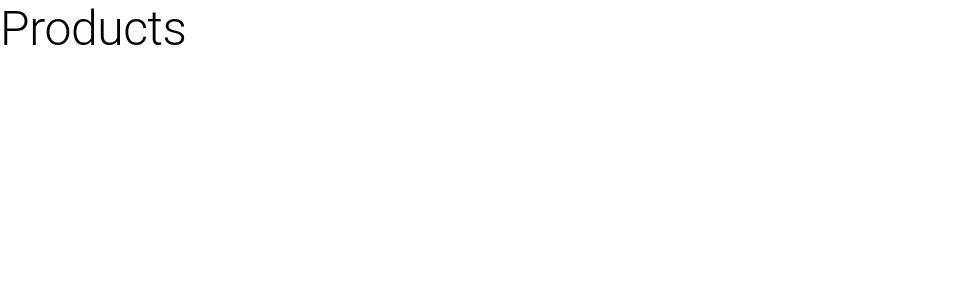
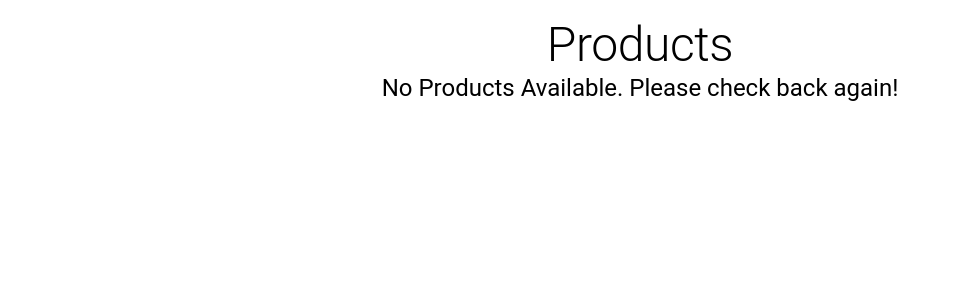
Before and after one commit to kitsi/InTents, a React (Create React App) app in the folder client-side/: page /products in a window 1280 px wide. Shown: the top 300 px of the page, without its empty margins (0-956 px from the left). Built offline with nearby package versions, Linux system fonts and the light colour scheme.

Commit message:
Added a products unavailable text

```diff
--- /dev/null
+++ b/client-side/src/components/ProductsPage/ProductsPage.css
@@ -0,0 +1,8 @@
+h2,
+h3 {
+  text-align: center;
+}
+
+#products-page {
+  margin-top: 1rem;
+}
--- a/client-side/src/components/ProductsPage/ProductsPage.jsx
+++ b/client-side/src/components/ProductsPage/ProductsPage.jsx
@@ -1,8 +1,22 @@
-import React from "react";
+import "./ProductsPage.css";
+
+import React, { useState } from "react";
+
 import { Typography } from "@mui/material";
 
 function ProductsPage() {
-  return <Typography variant="h2">Products</Typography>;
+  const [products, setProducts] = useState([]);
+
+  return (
+    <div id="products-page">
+      <Typography variant="h2">Products</Typography>
+      {products.length === 0 && (
+        <Typography variant="h3">
+          No Products Available. Please check back again!
+        </Typography>
+      )}
+    </div>
+  );
 }
 
 export default ProductsPage;
--- a/client-side/src/theme.js
+++ b/client-side/src/theme.js
@@ -5,6 +5,9 @@ const theme = createTheme({
     h2: {
       // Default 3.75 rem
       fontSize: "3rem",
+    },
+    h3: {
+      fontSize: "1.5rem",
     },
   },
   palette: {
```
